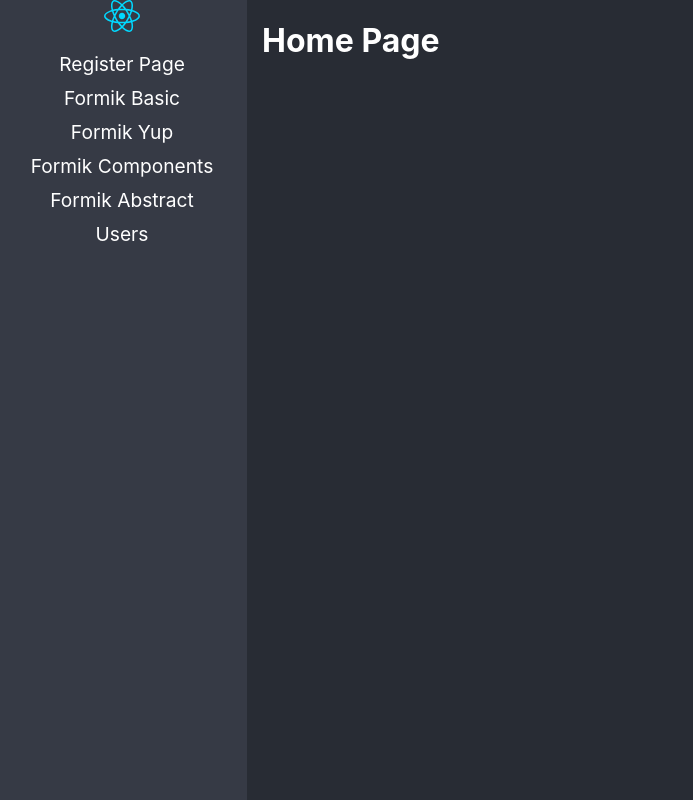
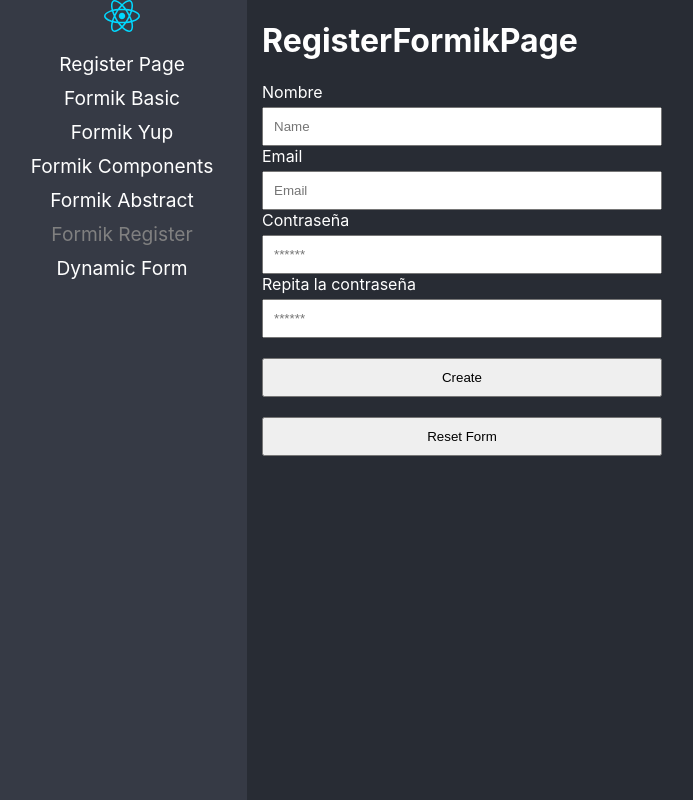
Before and after one commit to Francisco-Merchan/react-p, a React (Vite) app: page /formik-register in a window 1280 px wide. Before the commit this address led to /home. Shown: the whole page, without its empty margins (3-696 px from the left). Built offline with nearby package versions, Linux system fonts and the light colour scheme.

Commit message:
formularios dinamicos listos

```diff
--- /dev/null
+++ b/src/03-forms/data/custom-form.json
@@ -0,0 +1,57 @@
+[
+  {
+    "type": "input",
+    "name": "firstName",
+    "placeholder": "First Name",
+    "label": "First Name",
+    "value": "",
+    "validations": [
+      {
+        "type": "required"
+      },
+      {
+        "type": "minLength",
+        "value": 5
+      }
+    ]
+  },
+  {
+    "type": "input",
+    "name": "lastName",
+    "placeholder": "Last Name",
+    "label": "Last Name",
+    "value": "",
+    "validations": [
+      {
+        "type": "required"
+      }
+    ]
+  },
+  {
+    "type": "email",
+    "name": "email",
+    "placeholder": "Email",
+    "label": "Email",
+    "value": "",
+    "validations": [
+      {
+        "type": "required"
+      },
+      {
+        "type": "email"
+      }
+    ]
+  },
+  {
+    "type": "select",
+    "name": "favoriteGame",
+    "label": "Favorite Game",
+    "value": "",
+    "options": [{"id": 1, "label": "Super Smash"}, {"id": 2, "label":"Metal Gear"}, {"id": 3, "label":"Resident Evil"}],
+    "validations": [
+      {
+        "type": "required"
+      }
+    ]
+  }
+]
--- /dev/null
+++ b/src/03-forms/pages/DynamicForm.tsx
@@ -0,0 +1,79 @@
+import { Form, Formik } from "formik";
+import formJson from "../data/custom-form.json";
+import { MyTextInput } from "../components/MyTextInput";
+import { MySelect } from "../components/MySelect";
+import * as Yup from "yup";
+
+const initialValues: { [key: string]: any } = {};
+const requiredFields: { [key: string]: any } = {};
+
+for (const input of formJson) {
+  initialValues[input.name] = input.value;
+  if (!input.validations) continue;
+
+  let schema = Yup.string();
+
+  for (const rule of input.validations) {
+    if (rule.type === "required") {
+      schema = schema.required("Este campo es requerido");
+    }
+    if (rule.type === "minLength") {
+      schema = schema.min(
+        (rule as any).value || 2,
+        `Minimo de ${(rule as any).value || 2} caracteres`
+      );
+    }
+    if (rule.type === "email") {
+      schema = schema.email(`Formato de email invalido`);
+    }
+    //.... todas las reglas
+  }
+
+  requiredFields[input.name] = schema;
+}
+
+const validationSchema = Yup.object({ ...requiredFields });
+
+export default function DynamicForm() {
+  return (
+    <div>
+      <h1>DynamicForm</h1>
+      <Formik
+        initialValues={initialValues}
+        validationSchema={validationSchema}
+        onSubmit={(values) => console.log(values)}
+      >
+        {(formik) => (
+          <Form noValidate>
+            {formJson.map(({ type, name, placeholder, label, options }) => {
+              if (type === "input" || type === "password" || type === "email") {
+                return (
+                  <MyTextInput
+                    key={name}
+                    type={type as any}
+                    name={name}
+                    label={label}
+                    placeholder={placeholder}
+                  />
+                );
+              } else if (type === "select") {
+                return (
+                  <MySelect key={name} label={label} name={name}>
+                    <option value="">Select an Option</option>
+                    {options?.map((opt) => (
+                      <option key={opt.id} value={opt.id}>
+                        {opt.label}
+                      </option>
+                    ))}
+                  </MySelect>
+                );
+              }
+            })}
+
+            <button type="submit">Submit</button>
+          </Form>
+        )}
+      </Formik>
+    </div>
+  );
+}
--- /dev/null
+++ b/src/03-forms/pages/RegisterFormikPage.tsx
@@ -0,0 +1,57 @@
+import { Form, Formik } from "formik";
+import "../styles/styles.css";
+import * as Yup from "yup";
+import { MyTextInput } from "../components/MyTextInput";
+
+export const RegisterFormikPage = () => {
+  return (
+    <div>
+      <h1>RegisterFormikPage</h1>
+      <Formik
+        initialValues={{
+          name: "",
+          email: "",
+          password1: "",
+          password2: "",
+        }}
+        onSubmit={(values) => console.log(values)}
+        validationSchema={Yup.object({
+          name: Yup.string()
+            .min(2, "El nombre debe ser de 3 caracteres o mas")
+            .max(15, "El nombre debe ser menor de 15 caracteres")
+            .required("Requerido"),
+          email: Yup.string()
+            .email("Formato de email invalido")
+            .required("Requerido"),
+          password1: Yup.string()
+            .min(6, "Minimo 6 caracteres")
+            .required("Requerido"),
+          password2: Yup.string()
+            .oneOf([Yup.ref("password1")], "Las contraseñas no son iguales")
+            .required("Requerido"),
+        })}
+      >
+        {({ handleReset }) => (
+          <Form>
+            <MyTextInput label="Nombre" name="name" placeholder="Name" />
+            <MyTextInput label="Email" name="email" placeholder="Email" />
+            <MyTextInput
+              label="Contraseña"
+              name="password1"
+              placeholder="******"
+            />
+            <MyTextInput
+              label="Repita la contraseña"
+              name="password2"
+              placeholder="******"
+            />
+            <button type="submit">Create</button>
+            <button type="button" onClick={handleReset}>
+              Reset Form
+            </button>
+          </Form>
+        )}
+      </Formik>
+    </div>
+  );
+};
--- a/src/routes/Navigation.tsx
+++ b/src/routes/Navigation.tsx
@@ -11,6 +11,8 @@
 import { FormikYupPage } from "../03-forms/pages/FormikYupPage";
 import { FormikComponents } from "../03-forms/pages/FormikComponents";
 import { FormikAbstract } from "../03-forms/pages/FormikAbstract";
+import { RegisterFormikPage } from "../03-forms/pages/RegisterFormikPage";
+import DynamicForm from "../03-forms/pages/DynamicForm";
 
 export const Navigation = () => {
   return (
@@ -61,10 +63,18 @@
             </li>
             <li>
               <NavLink
-                to="/users"
+                to="/formik-register"
                 className={({ isActive }) => (isActive ? "nav-active" : "")}
               >
-                Users
+                Formik Register
+              </NavLink>
+            </li>
+            <li>
+              <NavLink
+                to="/dynamic-form"
+                className={({ isActive }) => (isActive ? "nav-active" : "")}
+              >
+                Dynamic Form
               </NavLink>
             </li>
           </ul>
@@ -75,6 +85,8 @@
           <Route path="formik-yup" element={<FormikYupPage />} />
           <Route path="formik-components" element={<FormikComponents />} />
           <Route path="formik-abstract" element={<FormikAbstract />} />
+          <Route path="formik-register" element={<RegisterFormikPage />} />
+          <Route path="dynamic-form" element={<DynamicForm />} />
           <Route path="home" element={<h1>Home Page</h1>} />
           <Route path="/*" element={<Navigate to="/home" replace />} />
         </Routes>
```
